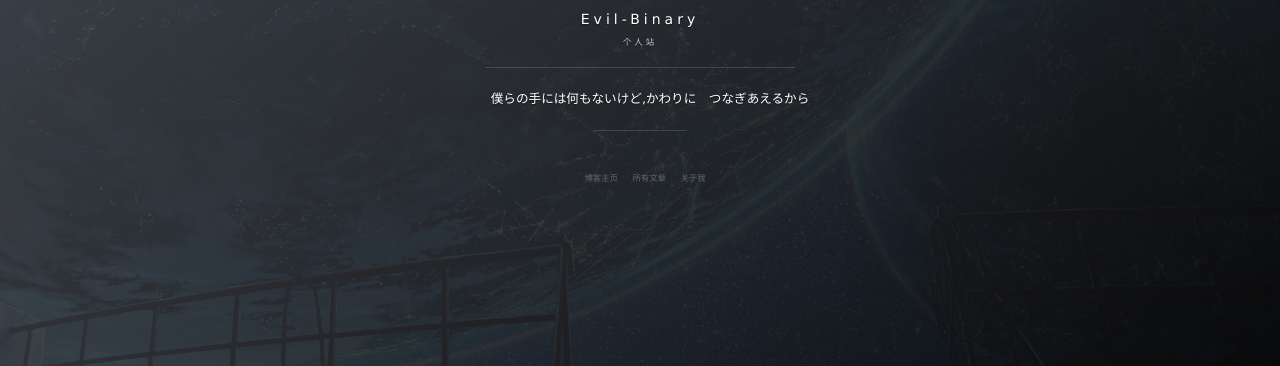
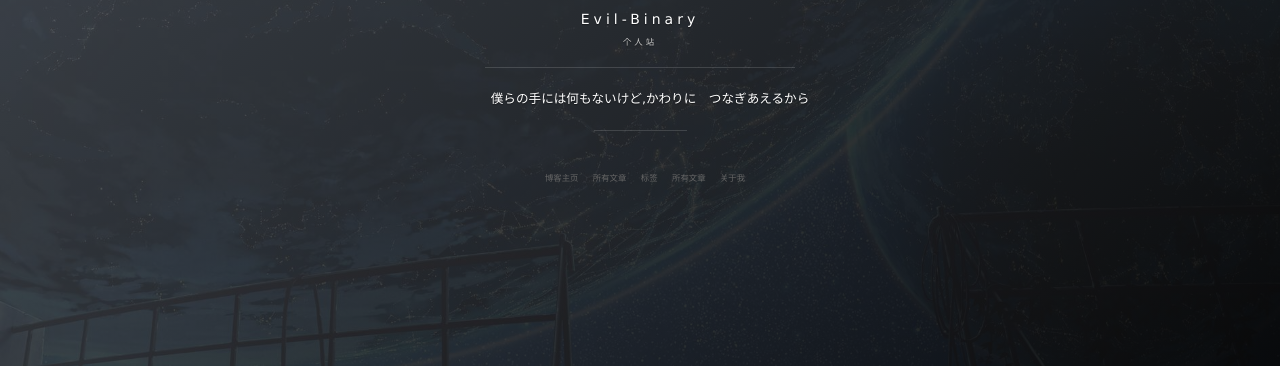
Before and after one commit to Tokisaki-Galaxy/Tokisaki-Galaxy.github.io, a Jekyll site: the page built from index.html, in a window 1280 px wide. Shown: the part 417-783 px from the top of the page. Built offline with Jekyll 4.4.1, drawn with Linux system fonts in a browser that asks for light colours; nearby versions of some CDN libraries; the list of posts is cut into pages by our own code; comment, search, counter and statistics services are not loaded.

Commit message:
Update _config.yml

```diff
--- a/_config.yml
+++ b/_config.yml
@@ -60,8 +60,8 @@ blog_button:
 # Navigation buttons in the front page.s
 nav:
     #文章过少，暂时不需要分标签和所有文章
-    #- {title: 所有文章, description: archive, url: '/archive'}
-    #- {title: 标签, description: tags, url: '/tags'}
+    - {title: 所有文章, description: archive, url: '/archive'}
+    - {title: 标签, description: tags, url: '/tags'}
     - {title: 所有文章, description: tags, url: '/tags'}
     - {title: 关于我, description: about, url: '/about'}
 
```
